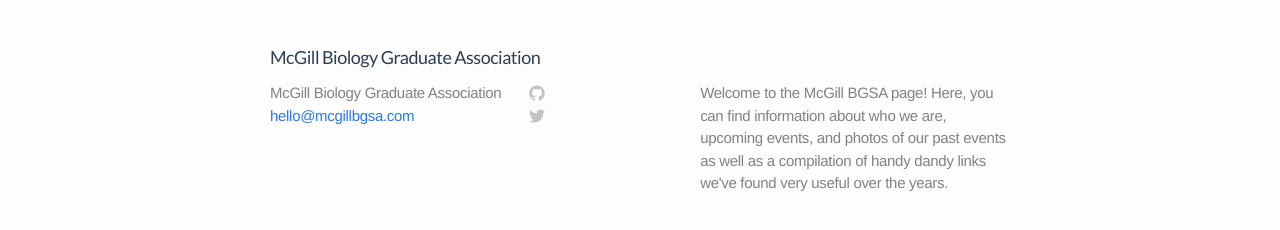
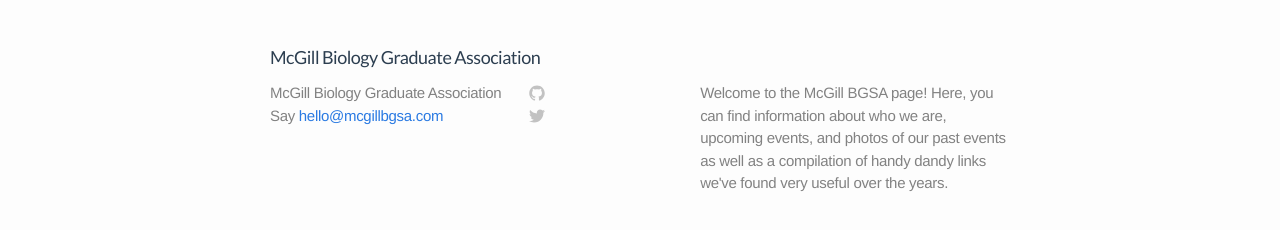
Before and after one commit to McGillBGSA/McGillBGSA.github.io, a Jekyll site: the page built from index.html, in a window 1280 px wide and 900 px high, scrolled down 1560 px. Shown: the part 650-880 px from the top of the window. Built offline with Jekyll 4.4.1, drawn with Linux system fonts in a browser that asks for light colours; nearby versions of some CDN libraries.

Commit message:
html skeleton updates

```diff
--- a/_includes/footer.html
+++ b/_includes/footer.html
@@ -1,13 +1,13 @@
-<footer class="site-footer">
+<footer class="site-footer" id="footer">
 
-  <div class="wrap">
+  <div class="wrap container">
 
     <h2 class="footer-heading">{{ site.title }}</h2>
 
     <div class="footer-col-1 column">
       <ul>
         <li>{{ site.title }}</li>
-        <li><a href="mailto:{{ site.email }}">{{ site.email }}</a></li>
+        <li>Say <a href="mailto:{{ site.email }}">{{ site.email }}</a></li>
       </ul>
     </div>
 
--- a/_includes/header.html
+++ b/_includes/header.html
@@ -1,7 +1,7 @@
 <div class="navbar navbar-inverse navbar-fixed-top">
   <div class="container">
     <div class="navbar-header">
-      <a href="../" class="navbar-brand">BGSA</a>
+      <a href="{{ site.url }}" class="navbar-brand">BGSA</a>
       <button class="navbar-toggle" type="button" data-toggle="collapse" data-target="#navbar-main">
         <span class="icon-bar"></span>
         <span class="icon-bar"></span>
@@ -11,22 +11,22 @@
     <div class="navbar-collapse collapse" id="navbar-main">
       <ul class="nav navbar-nav navbar-right">
         <li>
-          <a href="#">About</a>
+          <a href="{{ "/about/" | prepend: site.baseurl }}">About</a>
         </li>
         <li class="dropdown">
           <a class="dropdown-toggle" data-toggle="dropdown" href="#" id="whats-up">What's Happening <span class="caret"></span></a>
           <ul class="dropdown-menu" aria-labelledby="download">
-            <li><a href="#">Meetings</a></li>
+            <li><a href="{{ "/meetings/" | prepend: site.baseurl }}">Meetings</a></li>
             <li><a href="#">Calendar</a></li>
-            <li><a href="#">Discussion Groups</a></li>
-            <li><a href="#">McGill Biology Seminars</a></li>
+            <li><a href="{{ "/discussion/" | prepend: site.baseurl }}">Discussion Groups</a></li>
+            <li><a href="http://biology.mcgill.ca/sem_events.html">McGill Biology Seminars</a></li>
           </ul>
         </li>
         <li>
-          <a href="#">Grants</a>
+          <a href="{{ "/grants/" | prepend: site.baseurl }}">Grants</a>
         </li>
         <li>
-          <a href="#">Tips and Links</a>
+          <a href="{{ "/helpful-links/" | prepend: site.baseurl }}">Tips and Links</a>
         </li>
         <li>
           <a href="#">Photos</a>
```
